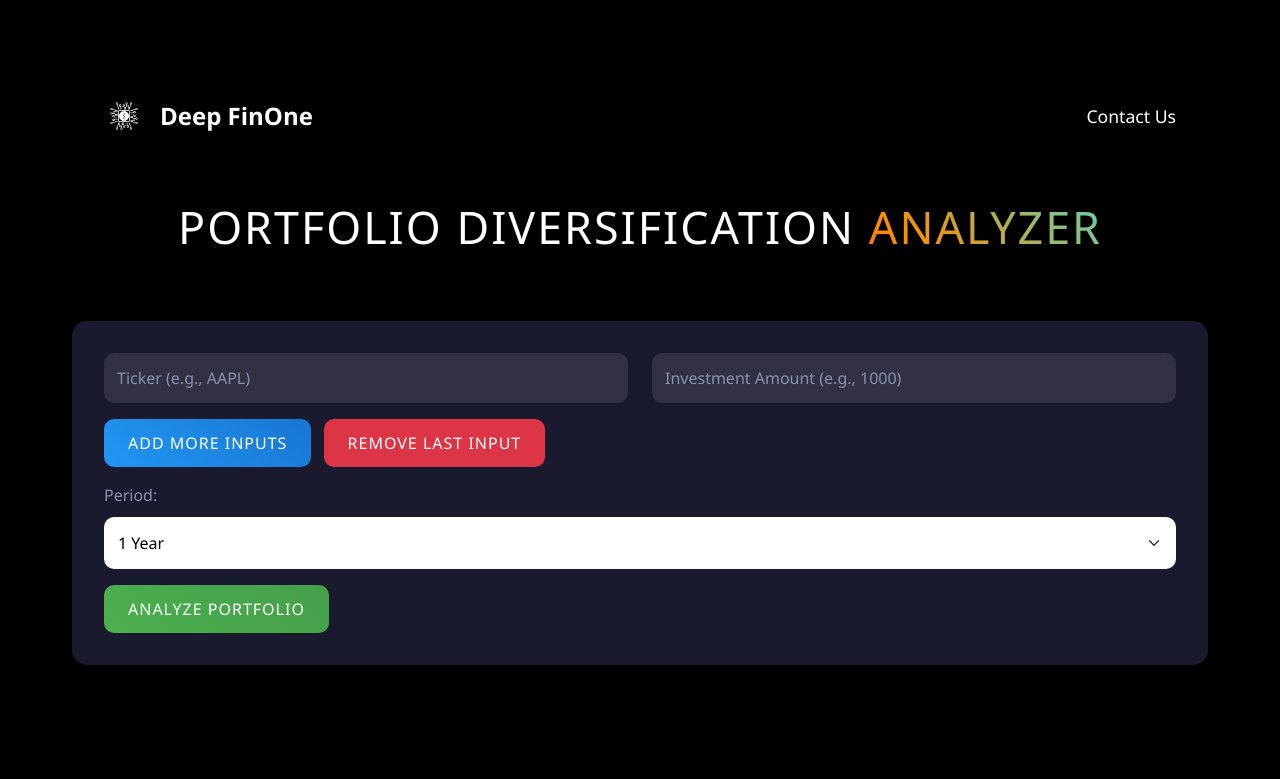
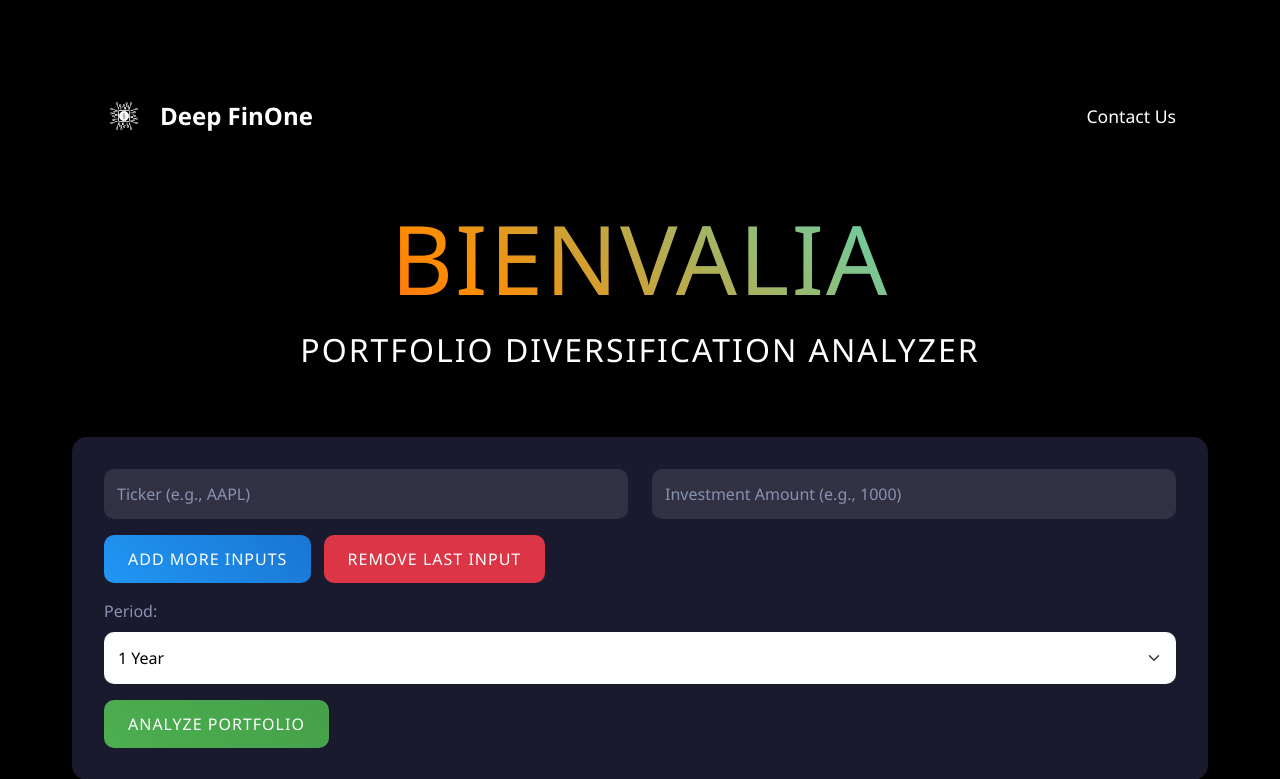
Before and after one commit to Il-Mistero/portfolio-diversification-checker.github.io, a Flask app: page / in a window 1280 px wide. Shown: the top 779 px of the page. Before the commit the page ends 665 px from the top, so only its background shows below. Run offline with Flask 3, Linux system fonts and the light colour scheme.

Commit message:
Added Bienvalia

```diff
--- a/templates/index.html
+++ b/templates/index.html
@@ -40,7 +40,7 @@
             text-align: center;
             margin-top: 3rem;     /* Added top margin to bring title down */
             margin-bottom: 1rem;
-            font-size: 2.8rem;
+            font-size: 6rem;
             text-transform: uppercase;
             letter-spacing: 2px;
             line-height: 1.2;
@@ -75,6 +75,23 @@
             100% {
                 background-position: 0% 50%;
             }
+        }
+
+        h2.title-spacing {
+            text-align: center;
+            margin-bottom: 1rem;
+            font-size: 2rem;
+            text-transform: uppercase;
+            letter-spacing: 2px;
+            line-height: 1.2;
+            width: 100%;        /* Added to ensure full width */
+            display: block;     /* Added to ensure block-level element */
+        }
+
+        h2.title-spacing span {
+            display: inline;    /* Changed to inline to keep words together */
+            margin: 0;
+            padding: 0;
         }
 
         .card {
@@ -296,10 +313,13 @@
         </nav>
 
         <h1 class="title-spacing">
+            <span class="gradient-text">BIENVALIA</span>
+        </h1>
+        <h2 class="title-spacing">
             <span class="white-text">PORTFOLIO </span>
             <span class="white-text">DIVERSIFICATION </span>
-            <span class="gradient-text">ANALYZER</span>
-        </h1>
+            <span class="white-text">ANALYZER</span>
+        </h2>
         <br><br>
 
         <div class="card">
```
